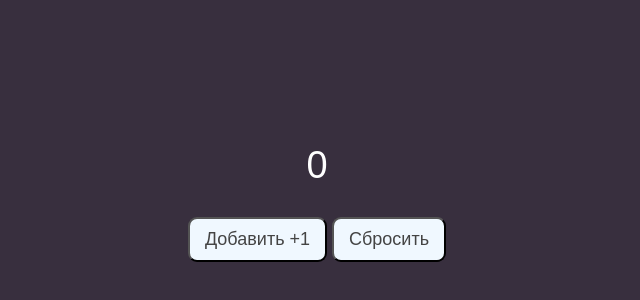
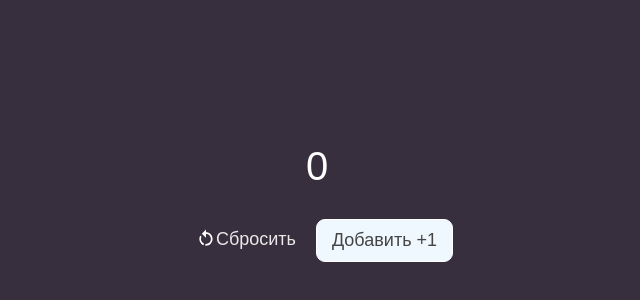
Before and after one commit to neighbour-totoro/NTCounter2, a plain HTML site: page index.html in a window 1280 px wide. Shown: the part 212-512 px from the top of the page, without its empty margins (323-963 px from the left). Drawn offline with Linux system fonts and the light colour scheme.

Commit message:
Доработана кнопка сброса

```diff
--- a/counter.js
+++ b/counter.js
@@ -1,7 +1,7 @@
 let display = document.getElementById('counter')
 let addBtn = document.getElementById('increaseBtn')
+let resetBtn = document.getElementById('resetBtn')
 let counter = localStorage.getItem('NTCouner') | 0
-console.log(counter);
 
 
 
@@ -14,3 +14,9 @@ addBtn.addEventListener('click', ()=>{
      localStorage.setItem('NTCounter', counter)
      updateDisplay()
 })
+
+resetBtn.addEventListener('click', ()=>{
+    counter = 0;
+    localStorage.setItem('NTCounter', counter)
+    updateDisplay()
+})
--- a/index.html
+++ b/index.html
@@ -11,8 +11,14 @@
         <div class="container">
         <div class="counter" id="counter">0</div>
         <div class="btn-group">
+            <button id="resetBtn" class="btn-link">
+                <svg width="20" height="20" viewBox="0 0 20 20" fill="none" xmlns="http://www.w3.org/2000/svg">
+                    <path d="M10 3.33333C11.75 3.33333 13.4167 4 14.6667 5.25C17.25 7.83333 17.25 12.0833 14.6667 14.6667C13.1667 16.25 11.0833 16.8333 9.08333 16.5833L9.5 14.9167C10.9167 15.0833 12.4167 14.5833 13.5 13.5C15.4167 11.5833 15.4167 8.41667 13.5 6.41667C12.5833 5.5 11.25 5 10 5V8.83333L5.83333 4.66667L10 0.5V3.33333ZM5.25 14.6667C3.08333 12.5 2.75 9.16667 4.25 6.58333L5.5 7.83333C4.58333 9.66667 4.91667 12 6.5 13.5C6.91667 13.9167 7.41667 14.25 8 14.5L7.5 16.1667C6.66666 15.8333 5.91667 15.3333 5.25 14.6667Z" fill="white"/>
+                    </svg>
+
+                Сбросить</button>
         <button  class="btn" id="increaseBtn">Добавить +1 </button>
-        <button id="resetBtn" class="btn">Сбросить</button></div>
+        </div>
     </div>
     </div>
     <script lang="javascript" src="./counter.js"></script>
--- a/style.css
+++ b/style.css
@@ -36,6 +36,7 @@ body {
     display: flex;
     flex-flow: row nowrap;
     background-color: aliceblue;
+    border: 1px solid #fff;
     border-radius: 9px;
     font-family: Arial, Helvetica, sans-serif;
     font-size: 18px;
@@ -46,9 +47,23 @@ body {
     cursor: pointer;
 }
 
+.btn-link{
+    display: flex;
+    flex-flow: row nowrap;
+    border: none;
+    background-color: transparent;
+    font-family: Arial, Helvetica, sans-serif;
+    font-size: 18px;
+    color: #e9e9e9;
+    padding: 10px 15px;
+    left: 40%;
+    transition: all ease .5s;
+    cursor: pointer;
+}
+
 .counter{
     font-family:Arial, Helvetica, sans-serif;
-    font-size: 38px;
+    font-size: 40px;
     color:rgb(255, 255, 255);
     padding: 30px;
 }
@@ -56,3 +71,10 @@ body {
 .btn:hover, .btn:active{
     background-color: rgb(217, 196, 231);;
 }
+
+
+.btn-link:hover, .btn-link:active
+ {
+    border-radius: 9px;
+    background-color: #e9e9e920;
+}
```
